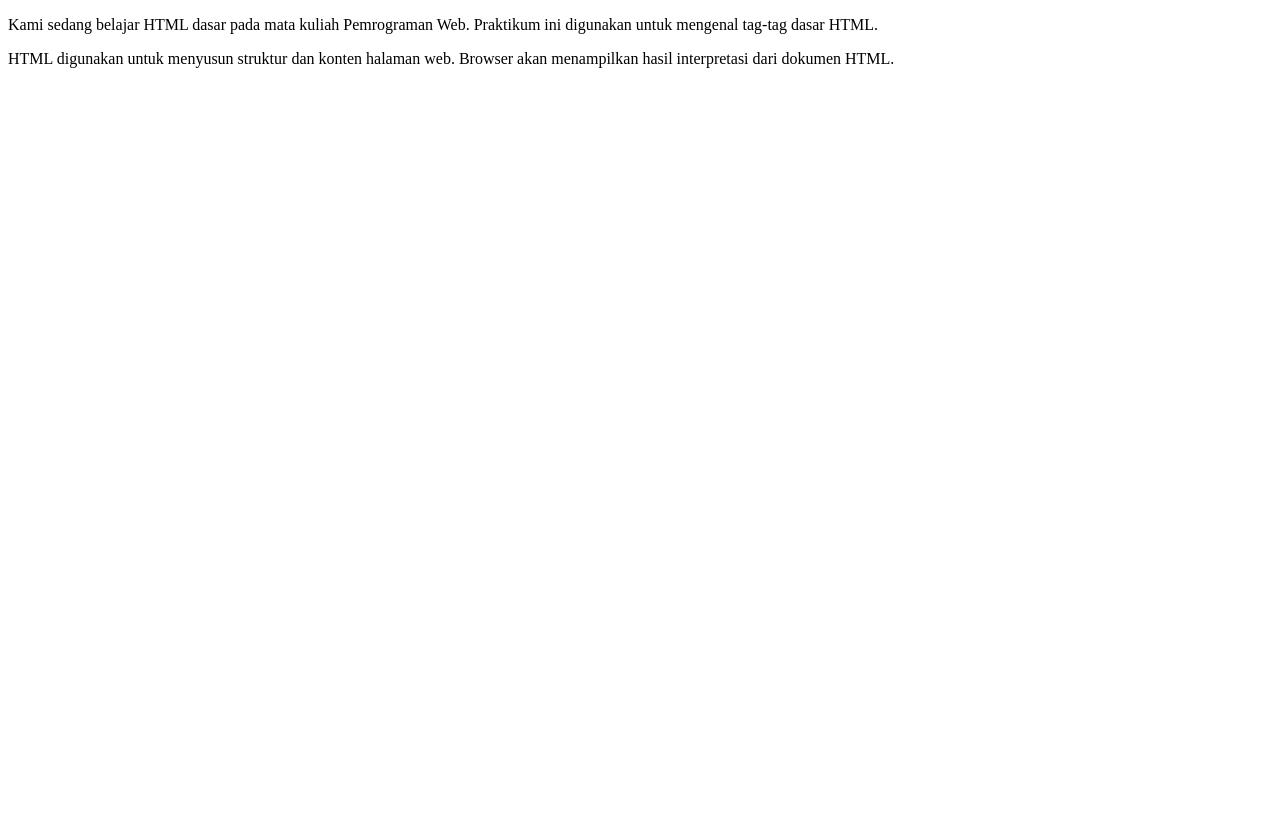
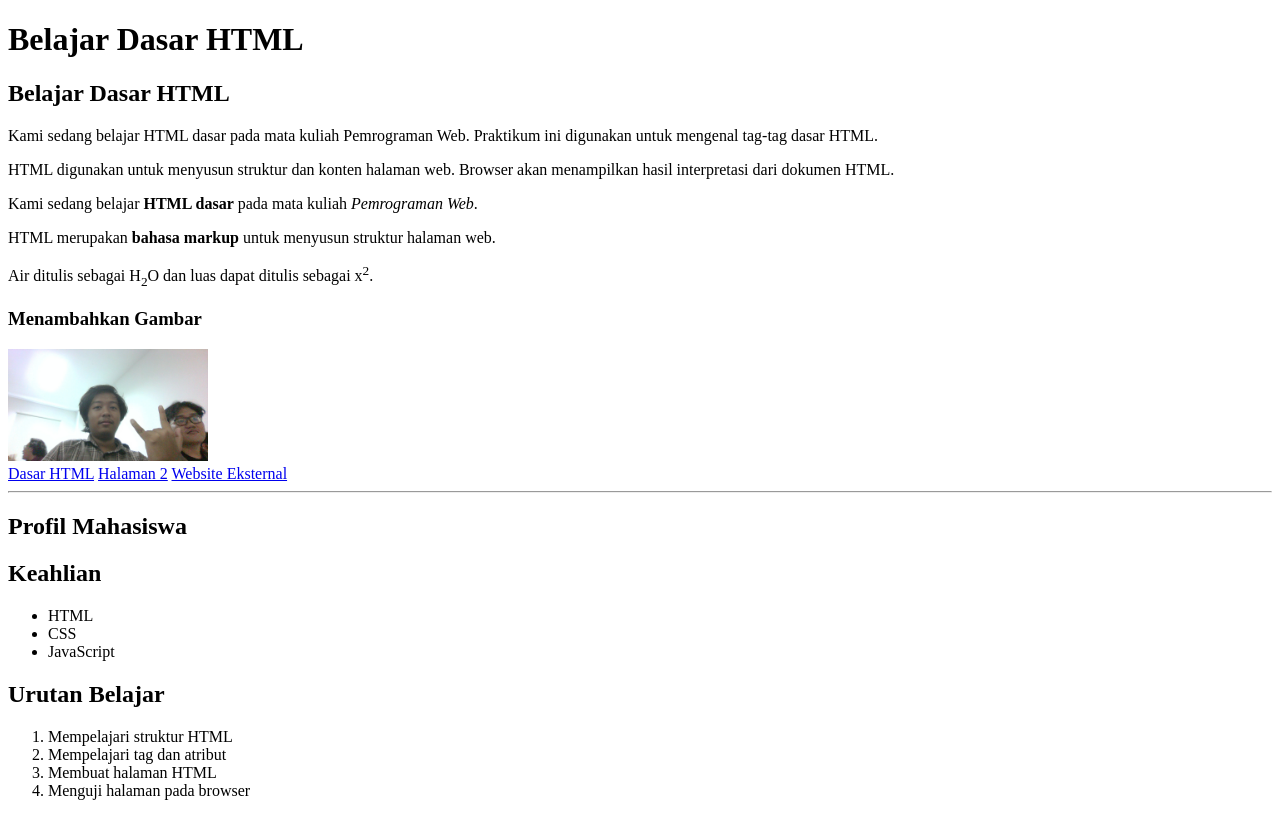
Before and after one commit to AyamSerundeng/Pemograman-web, a plain HTML site: page praktikum1/index.html in a window 1280 px wide. Drawn offline with Linux system fonts and the light colour scheme.

Commit message:
kayaknya

```diff
--- a/praktikum1/index.html
+++ b/praktikum1/index.html
@@ -4,6 +4,12 @@
         <title>Praktikum HTML Dasar</title>
     </head>
     <body>
+        <!-- judul utama -->
+         <h1>Belajar Dasar HTML</h1>
+
+        <!-- Subjudul -->
+         <h2>Belajar Dasar HTML</h2>
+
         <!-- Ini adalah paragraf pertama -->
         <p>
         Kami sedang belajar HTML dasar pada mata kuliah Pemrograman Web.
@@ -13,6 +19,52 @@
         <p>
         HTML digunakan untuk menyusun struktur dan konten halaman web.
         Browser akan menampilkan hasil interpretasi dari dokumen HTML.
+
+        <p>
+        Kami sedang belajar <b>HTML dasar</b> pada mata kuliah
+        <i>Pemrograman Web</i>.
+        </p>
+        <p>
+        HTML merupakan <strong>bahasa markup</strong> untuk menyusun
+        struktur halaman web.
+        </p>
+        <p>
+        Air ditulis sebagai H<sub>2</sub>O dan luas dapat ditulis
+        sebagai x<sup>2</sup>.
+        </p>
+
+        <h3>Menambahkan Gambar</h3>
+        <img src="cekrek.jpg"
+        width="200"
+        alt="Foto profil mahasiswa"
+        title="Foto Profil Mahasiswa">
+
+        <!-- navigasi halaman -->
+        <nav>
+        <a href="index.html">Dasar HTML</a>
+        <a href="halaman2.html">Halaman 2</a>
+        <a href="https://www.facebook.com">Website Eksternal</a>
+        </nav>
+        <hr>
+
+        <!-- Bagian Profil Mahasiswa -->
+        <h2>Profil Mahasiswa</h2>
+        <!-- Bagian Keahlian -->
+        <h2>Keahlian</h2>
+        <ul>
+            <li>HTML</li>
+            <li>CSS</li>
+            <li>JavaScript</li>
+        </ul>
+        <h2>Urutan Belajar</h2>
+        <ol>
+            <li>Mempelajari struktur HTML</li>
+            <li>Mempelajari tag dan atribut</li>
+            <li>Membuat halaman HTML</li>
+            <li>Menguji halaman pada browser</li>
+        </ol>
+
+
 </p>
     </body>
 </html>
```
Also changed, not shown: praktikum1/halaman2.html (added, +40 -0 lines), praktikum1/cekrek.jpg (added), 1 other file.
